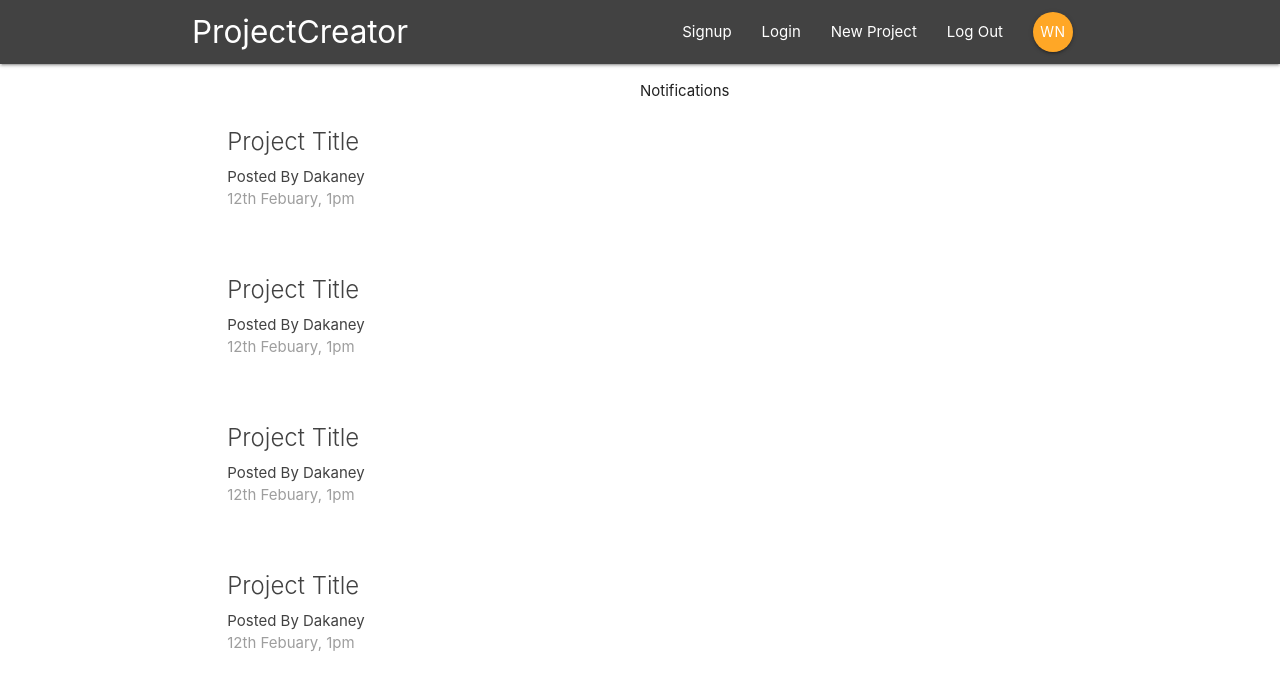
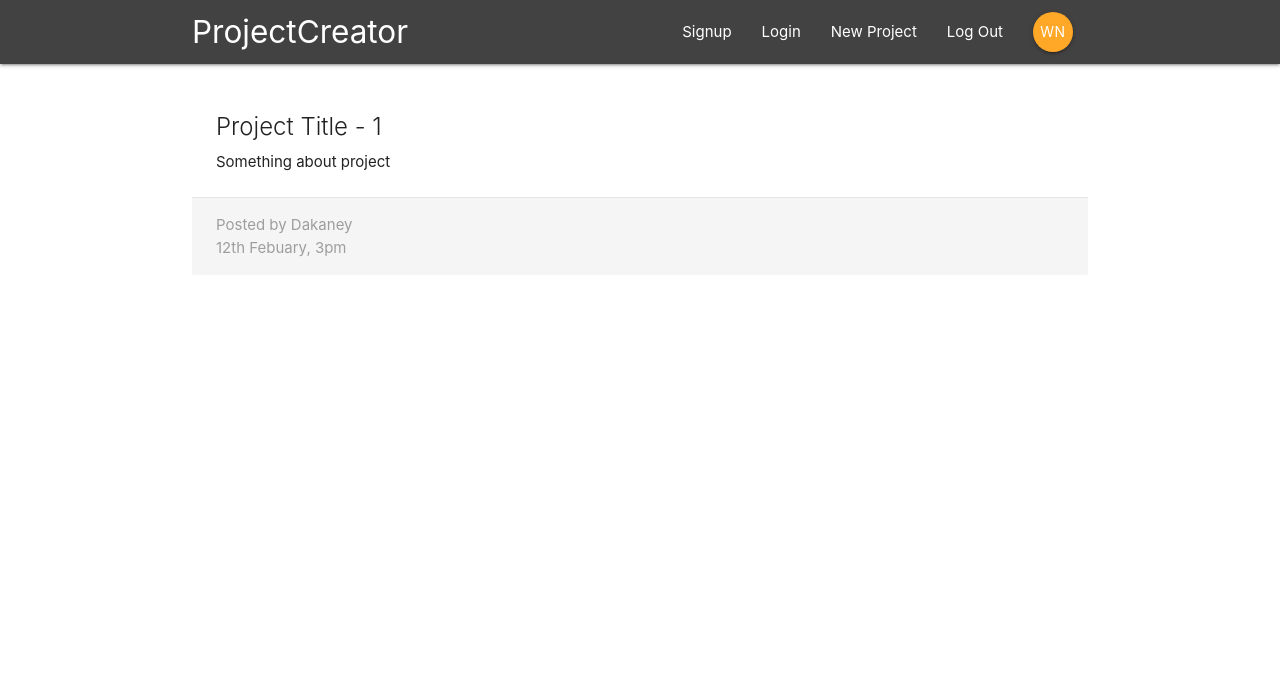
Before and after one commit to dakaney/ProjectCreator, a React (Create React App) app: page /project/1 in a window 1280 px wide. Shown: the top 690 px of the page. Built offline with nearby package versions, Linux system fonts and the light colour scheme.

Commit message:
added in project details route

```diff
--- a/src/App.js
+++ b/src/App.js
@@ -2,6 +2,7 @@
 import { BrowserRouter, Switch, Route } from 'react-router-dom'
 import Navbar from './components/layout/Navbar'
 import Dashboard from './components/dashboard/Dashboard'
+import ProjectDetails from './components/projects/ProjectDetails'
 
 
 class App extends Component {
@@ -11,7 +12,8 @@
         <div className="App">
           <Navbar />
           <Switch>
-            <Route path='/' component={Dashboard} />
+            <Route exact path='/' component={Dashboard} />
+            <Route path='/project/:id' component={ProjectDetails} />
           </Switch>
         </div>
       </BrowserRouter>
--- a/src/components/projects/ProjectDetails.js
+++ b/src/components/projects/ProjectDetails.js
@@ -0,0 +1,21 @@
+import React from 'react'
+
+const ProjectDetails = (props) => {
+    const id = props.match.params.id;
+  return (
+    <div className="container section project-details">
+        <div className="card z-depth-0">
+            <div className="card-content">
+                <span className="card-title">Project Title - {id}</span>
+                <p>Something about project</p>
+            </div>
+            <div className="card-action grey lighten-4 grey-text">
+                <div>Posted by Dakaney</div>
+                <div>12th Febuary, 3pm</div>
+            </div>
+        </div>
+    </div>
+  )
+}
+
+export default ProjectDetails
```
